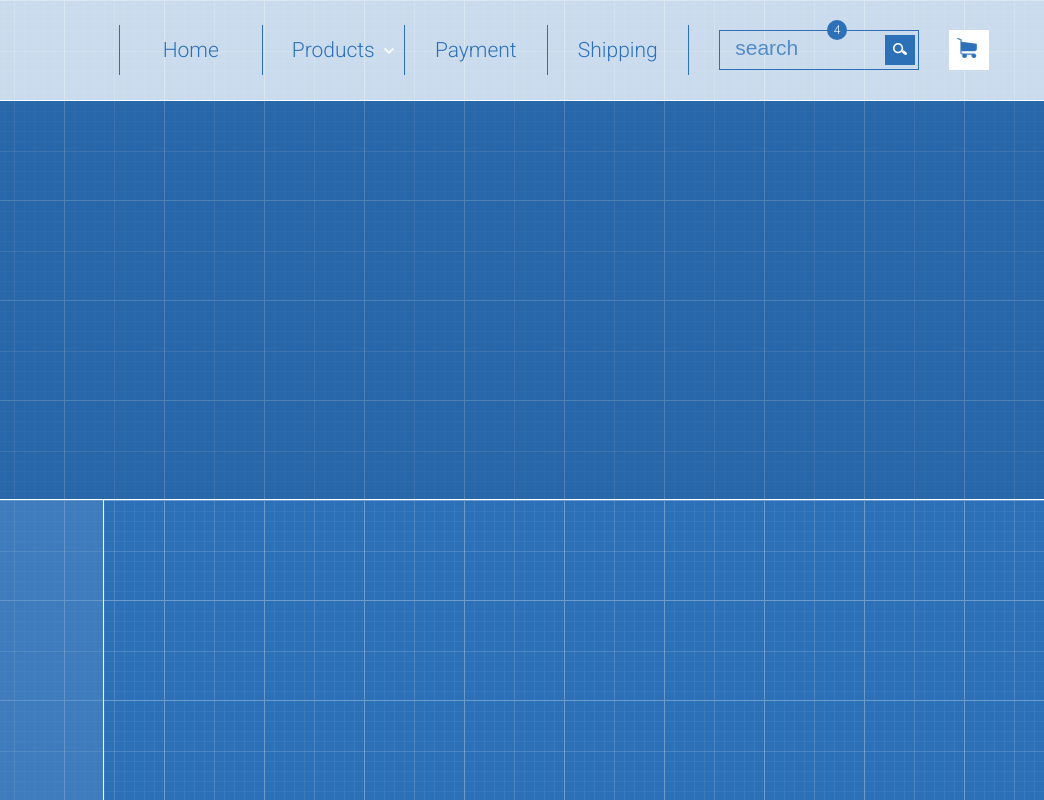
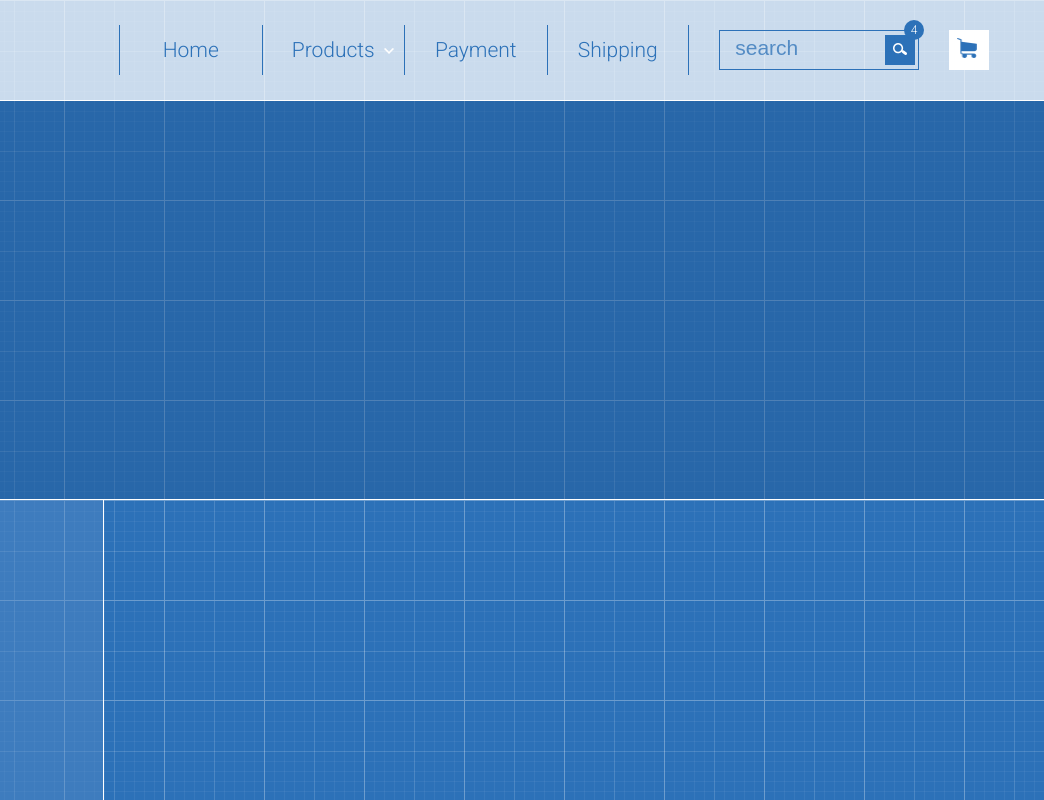
Before and after one commit to IrynaMatviychuk/Shop-project, a plain HTML site: page index.html in a window 1280 px wide. Shown: the top 800 px of the page, 236-1280 px from the left. Drawn offline with Linux system fonts and the light colour scheme.

Commit message:
edit position cart

```diff
--- a/style.css
+++ b/style.css
@@ -204,7 +204,7 @@ body {
     padding-top: 4px;
     position: absolute;
     z-index: 10;
-    right: 197px;
+    right: 120px;
     top: 20px;
 }
 
```
